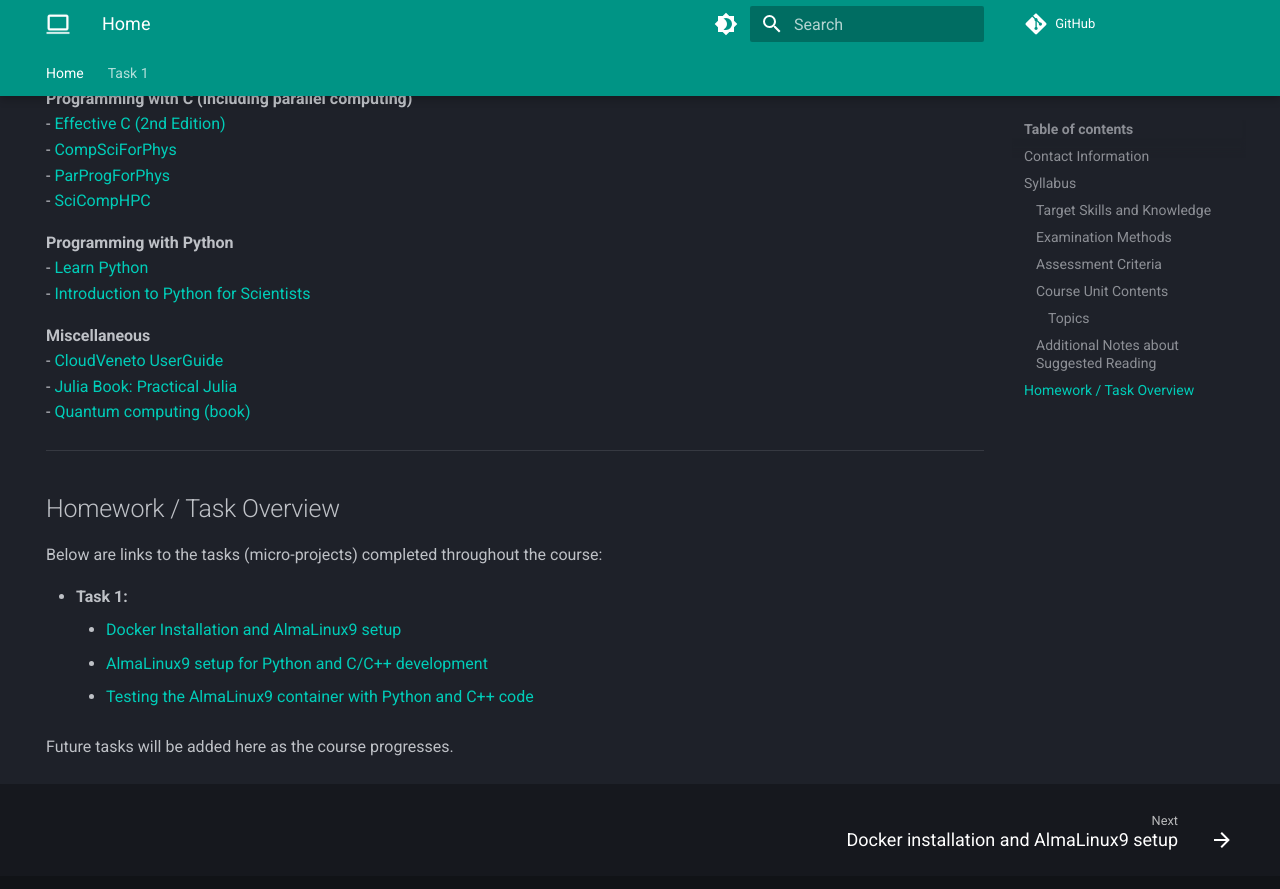
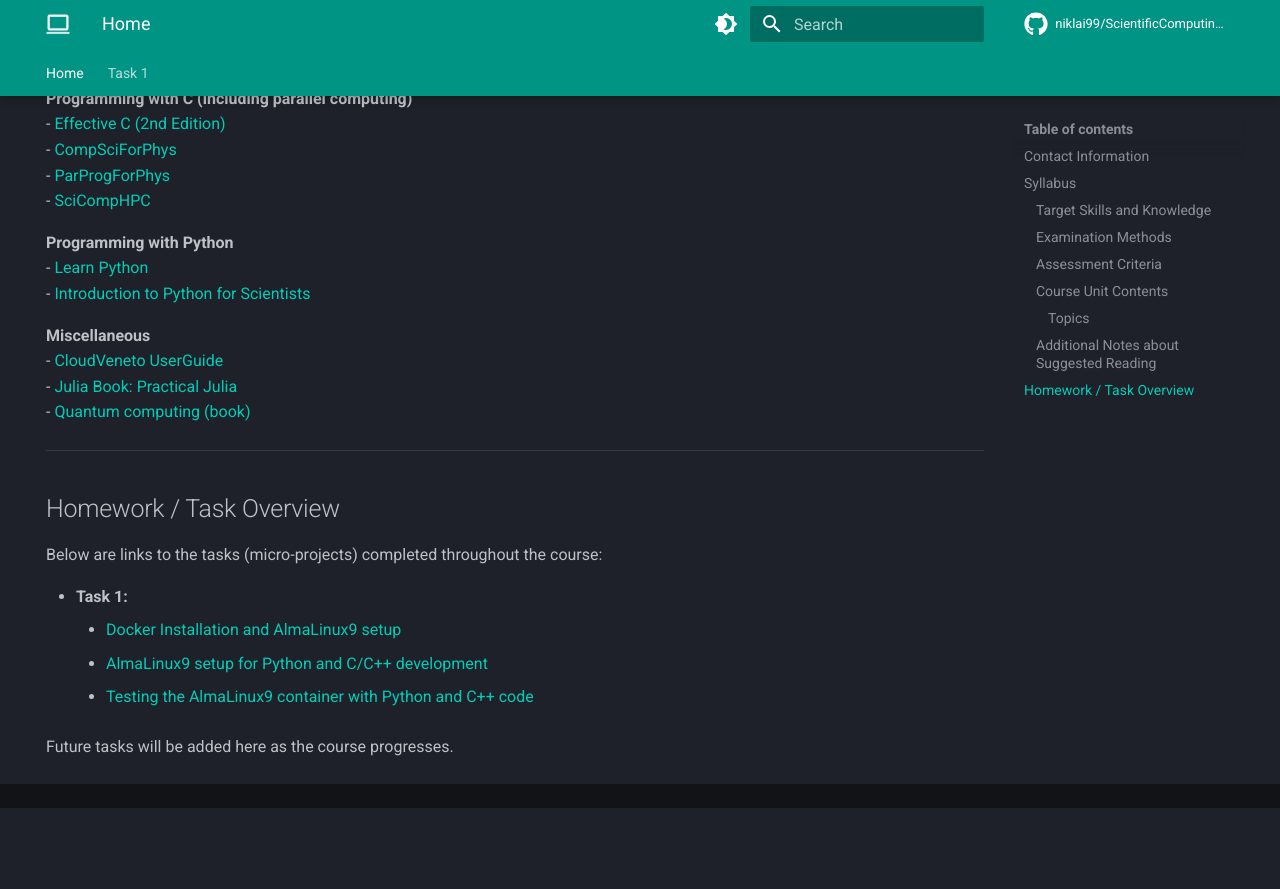
Before and after one commit to niklai99/ScientificComputing4Physics, an MkDocs documentation site: the page built from docs/index.md, in a window 1280 px wide and 900 px high, scrolled down 3217 px. Shown: the top 889 px of the window. Built offline with MkDocs 1.6.1 and Material for MkDocs 9.7.7, drawn with Linux system fonts in a browser that asks for light colours; comment, search, counter and statistics services are not loaded; after the commit the page ends 4025 px from its top, so only the background shows below that.

Commit message:
Minor changes

```diff
--- a/mkdocs.yml
+++ b/mkdocs.yml
@@ -1,8 +1,8 @@
 site_name: Scientific Computing for Physics Students
 site_url: https://niklai99.github.io/ScientificComputing4Physics
-repo_name: GitHub
+repo_name: niklai99/ScientificComputing4Physics
 repo_url: https://github.com/niklai99/ScientificComputing4Physics
-# edit_uri: main/docs
+edit_uri: edit/main/docs
 
 nav:
   - Home: index.md
@@ -15,6 +15,8 @@
   name: material
   logo: logo.png
   favicon: logo.png
+  icon:
+    repo: fontawesome/brands/github
   palette:
     # Palette toggle for dark mode
     - media: "(prefers-color-scheme: light)"
@@ -42,6 +44,7 @@
       - navigation.tabs
       - navigation.tabs.sticky
       - navigation.top
+      - navigation.sections
       - search.highlight
       - search.suggest
       - toc.follow
@@ -62,8 +65,12 @@
   - https://cdn.jsdelivr.net/npm/mathjax@3/es5/tex-mml-chtml.js
 
 markdown_extensions:
+  - toc:
+      permalink: true
   - pymdownx.arithmatex:
       generic: true
+  - pymdownx.highlight:
+      anchor_linenums: true
   - pymdownx.superfences
   - pymdownx.tabbed:
       alternate_style: true
```
Also changed, not shown: docs/index.md (+5 -1 lines).
